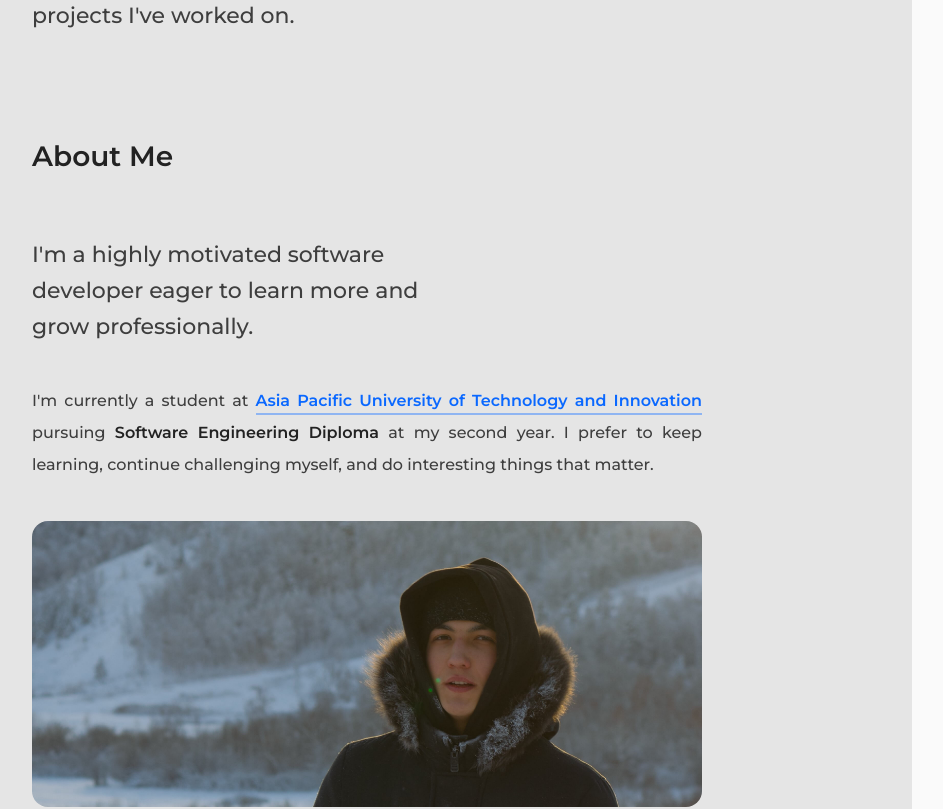
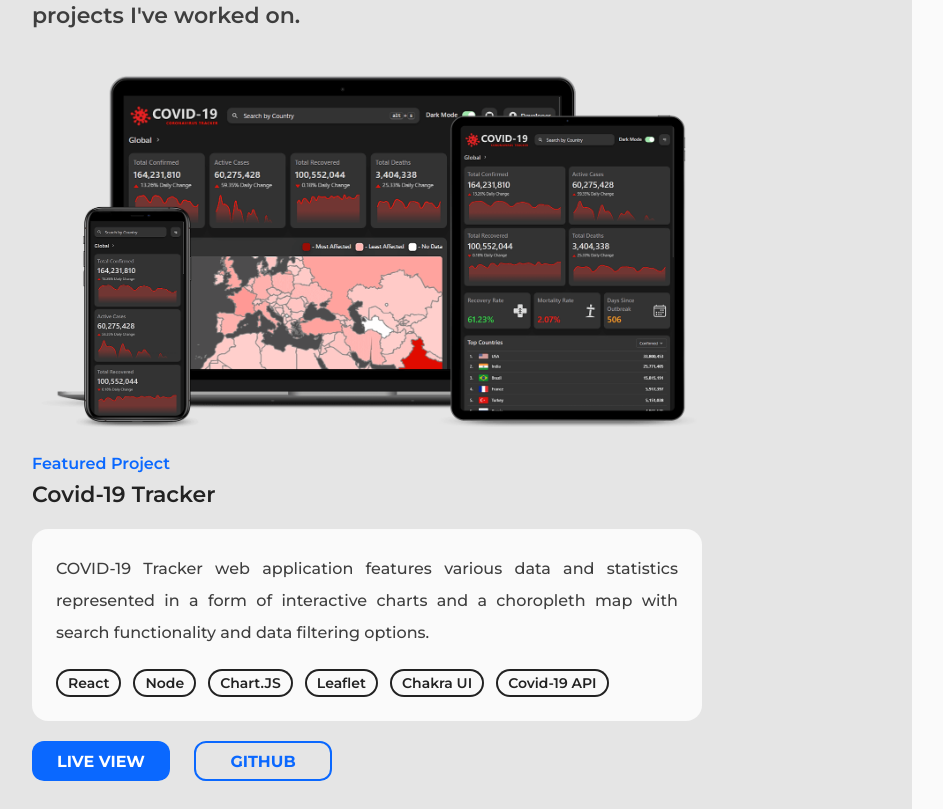
Before and after one commit to pvlvstepan/portfolio-v1, a React (Create React App) app: page / in a window 1280 px wide. Shown: the part 1000-1809 px from the top of the page, without its empty margins (54-997 px from the left). Built offline with nearby package versions, Linux system fonts and the light colour scheme.

Commit message:
Add project holder to projects section

```diff
--- a/src/components/SectionContact/index.js
+++ b/src/components/SectionContact/index.js
@@ -10,7 +10,7 @@ const SectionContact = () => {
             <SectionTitle text='Contact' />
             <SectionDescription text="Have a matter to discuss? Feel free to get in touch!" />
             <ContactDetails />
-            <Text mb='10px' fontSize='18px'>Or, better yet, let me get back to you.</Text>
+            <Text mb='10px' fontSize='18px' fontWeight='semibold'>Or, better yet, let me get back to you.</Text>
             <ContactForm />
         </Box>
     );
--- a/src/components/SectionProjects/Project/index.js
+++ b/src/components/SectionProjects/Project/index.js
@@ -1,10 +1,43 @@
+import { Button } from '@chakra-ui/button';
+import { useColorModeValue } from '@chakra-ui/color-mode';
+import { Image } from '@chakra-ui/image';
+import { Badge, Box, Heading, Link, SimpleGrid, Text, VStack, Wrap, WrapItem } from '@chakra-ui/layout';
 import React from 'react';
 
-const Project = () => {
+
+const Project = ({ data }) => {
+    const accent = useColorModeValue('light.accent', 'dark.accent');
+    const primary = useColorModeValue('light.primary', 'dark.primary');
+    const bg = useColorModeValue('light.bgLighter', 'dark.bgLighter');
+
     return (
-        <div>
-
-        </div>
+        <VStack maxW={{ xs: 'full', lg: '650', xl: '670' }} align='left' spacing='20px'>
+            <Image src={data.img} />
+            <Box>
+                <Text fontSize='16px' fontWeight='semibold' color={accent}>Featured Project</Text>
+                <Heading as='h3' fontSize='22px' fontWeight='semibold' color={primary}>{data.title}</Heading>
+            </Box>
+            <Box rounded='2xl' bg={bg} p={6}>
+                <Text fontSize='16px' align='justify'>
+                    {data.description}
+                </Text>
+                <Wrap mt='20px' spacing={3}>
+                    {data.techStack && data.techStack.map((val, key) => {
+                        return (
+                            <WrapItem key={key} >
+                                <Badge>
+                                    {val}
+                                </Badge>
+                            </WrapItem>
+                        );
+                    })}
+                </Wrap>
+            </Box>
+            <SimpleGrid columns={2} row={1} maxW={{ xs: 'full', sm: '300px' }} gridGap={6}>
+                <Button isExternal={true} as={Link} href={data.liveView}>Live View</Button>
+                <Button isExternal={true} as={Link} href={data.github} variant='secondary'>GitHub</Button>
+            </SimpleGrid>
+        </VStack>
     );
 };
 
--- a/src/components/SectionProjects/index.js
+++ b/src/components/SectionProjects/index.js
@@ -1,12 +1,21 @@
-import { Box } from '@chakra-ui/layout';
+import { Box, VStack } from '@chakra-ui/layout';
 import React from 'react';
 import { SectionDescription, SectionTitle } from '../TextElements';
+import Project from './Project';
+import projectsData from '../../data/projects';
 
 const SectionProjects = () => {
     return (
         <Box as='section' className='section' id='projects'>
             <SectionTitle text='Projects' />
             <SectionDescription text="Take a look at some of my recent projects I've worked on." />
+            <VStack spacing='120px' align='left'>
+                {projectsData && projectsData.map((val, key) => {
+                    return (
+                        <Project data={val} key={key} />
+                    );
+                })}
+            </VStack>
         </Box>
     );
 };
--- a/src/components/TextElements/index.js
+++ b/src/components/TextElements/index.js
@@ -10,7 +10,7 @@ export const SectionTitle = ({ text }) => {
         <Heading
             as='h1'
             color={color}
-            fontWeight='semibold'
+            fontWeight='bold'
             fontSize='28px'
             lineHeight='150%'
             mb='40px'>
@@ -23,7 +23,7 @@ export const SectionDescription = ({ text }) => {
     return (
         <Heading
             as='h2'
-            fontWeight='medium'
+            fontWeight='semibold'
             maxW={{ xs: 'full', sm: '400' }}
             fontSize={{ xs: '18px', sm: '22px' }}
             lineHeight='1.65'
--- /dev/null
+++ b/src/data/projects/index.js
@@ -0,0 +1,14 @@
+import covidTracker from './img/covidTracker.png';
+
+const projectsData = [
+    {
+        title: 'Covid-19 Tracker',
+        img: covidTracker,
+        description: 'COVID-19 Tracker web application features various data and statistics represented in a form of interactive charts and a choropleth map with search functionality and data filtering options.',
+        techStack: ['React', 'Node', 'Chart.JS', 'Leaflet', 'Chakra UI', 'Covid-19 API'],
+        liveView: 'https://covid-corona-tracker.netlify.app/',
+        github: 'https://github.com/pvlvstepan/covid-19-tracker'
+    }
+];
+
+export default projectsData;
--- /dev/null
+++ b/src/theme/components/Badge.js
@@ -0,0 +1,28 @@
+import { mode } from '@chakra-ui/theme-tools';
+
+const Badge = {
+    baseStyle: {
+        rounded: 'full',
+        fontWeight: 'semibold',
+        textTransform: "none"
+    },
+    sizes: {
+        sm: {
+            fontSize: "sm",
+            px: 3,
+            py: 0,
+        },
+    },
+    variants: {
+        outline: (props) => ({
+            boxShadow: 'inset 0 0 0px 2px ' + mode('var(--sp-colors-light-primary)', 'var(--sp-colors-dark-primary)')(props),
+            color: mode('light.primary', 'dark.primary')(props)
+        }),
+    },
+    defaultProps: {
+        size: "sm",
+        variant: "outline",
+    },
+};
+
+export default Badge;
--- a/src/theme/index.js
+++ b/src/theme/index.js
@@ -7,6 +7,7 @@ import breakpoints from './breakpoints'; //breakpoints overried
 import Button from './components/Button';
 import Input from './components/Input';
 import Textarea from './components/Textarea';
+import Badge from './components/Badge';
 
 const config = {
     cssVarPrefix: 'sp',
@@ -21,6 +22,7 @@ const fonts = {
 
 const overrides = extendTheme({
     components: {
+        Badge,
         Button,
         Input,
         Textarea
```
Also changed, not shown: src/data/projects/img/covidTracker.png (added).
